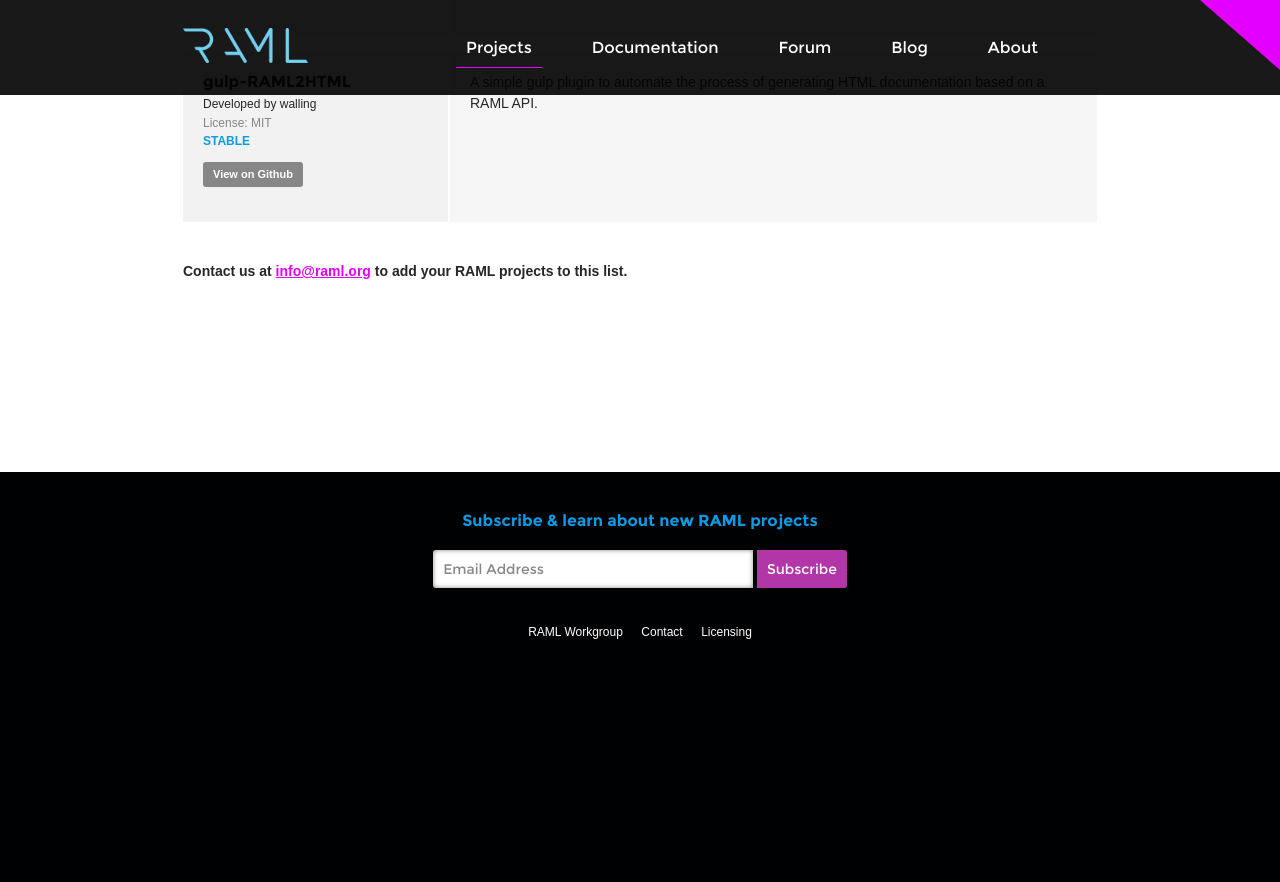
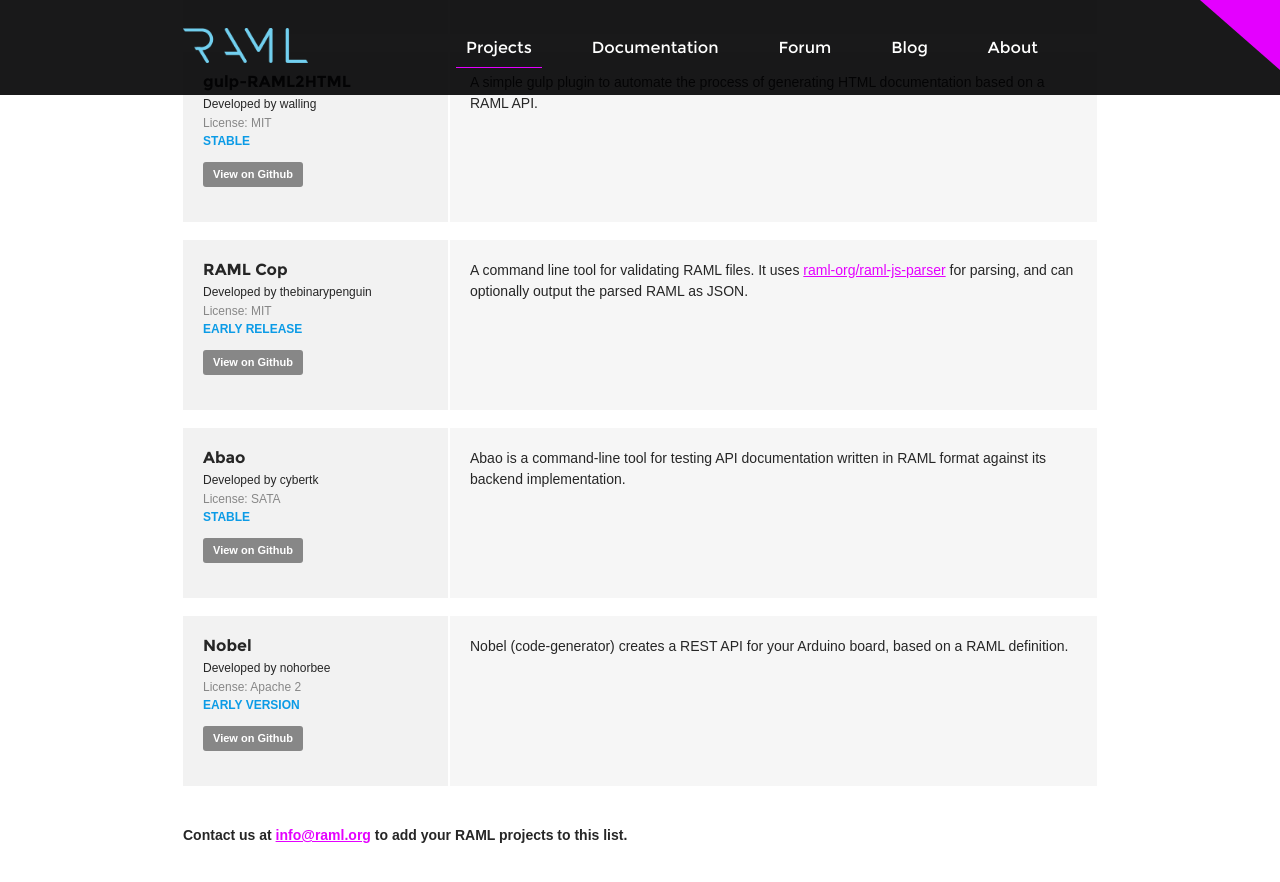
Before and after one commit to raml-org/raml-spec, a Jekyll site: the page built from projects.html, in a window 1280 px wide and 900 px high, scrolled down 4211 px. Shown: the top 882 px of the window. Built offline with Jekyll 4.4.1, drawn with Linux system fonts in a browser that asks for light colours; nearby versions of some CDN libraries; some web fonts are replaced; Markdown is read by kramdown in place of the engine named in the settings; before the commit the page ends 4890 px from its top, so only the background shows below that.

Commit message:
Added Projects to the list

```diff
--- a/projects.html
+++ b/projects.html
@@ -356,6 +356,45 @@
                       <p>A simple gulp plugin to automate the process of generating HTML documentation based on a RAML API.</p>
                     </div>
                   </li>
+                  <li>
+                    <div class="project-title">
+                      <div class="icon"></div>
+                      <h3><a href="#tools-raml-cop" class="anchor"><span></span></a>RAML Cop</h3>
+                      <h4>Developed by thebinarypenguin</h4>
+                      <h4><i>License: MIT</i></h4>
+                      <p>Early Release</p>
+                      <a href="https://github.com/thebinarypenguin/raml-cop" class="project-github" target="_blank">View on Github</a>
+                    </div>
+                    <div class="project-description">
+                      <p>A command line tool for validating RAML files. It uses <a href="https://github.com/raml-org/raml-js-parser">raml-org/raml-js-parser</a> for parsing, and can optionally output the parsed RAML as JSON.</p>
+                    </div>
+                  </li>
+                  <li>
+                    <div class="project-title">
+                      <div class="icon"></div>
+                      <h3><a href="#tools-abao" class="anchor"><span></span></a>Abao</h3>
+                      <h4>Developed by cybertk</h4>
+                      <h4><i>License: SATA</i></h4>
+                      <p>Stable</p>
+                      <a href="https://github.com/cybertk/abao/" class="project-github" target="_blank">View on Github</a>
+                    </div>
+                    <div class="project-description">
+                      <p>Abao is a command-line tool for testing API documentation written in RAML format against its backend implementation.</p>
+                    </div>
+                  </li>
+                  <li>
+                    <div class="project-title">
+                      <div class="icon"></div>
+                      <h3><a href="#tools-nobel" class="anchor"><span></span></a>Nobel</h3>
+                      <h4>Developed by nohorbee</h4>
+                      <h4><i>License: Apache 2</i></h4>
+                      <p>Early Version</p>
+                      <a href="https://github.com/nohorbee/nobel/" class="project-github" target="_blank">View on Github</a>
+                    </div>
+                    <div class="project-description">
+                      <p>Nobel (code-generator) creates a REST API for your Arduino board, based on a RAML definition.</p>
+                    </div>
+                  </li>
                   <li class="projects-add">
                     <h3>Contact us at <a href="mailto:info@raml.org">info@raml.org</a> to add your RAML projects to this list.</h3>
                   </li>
```
